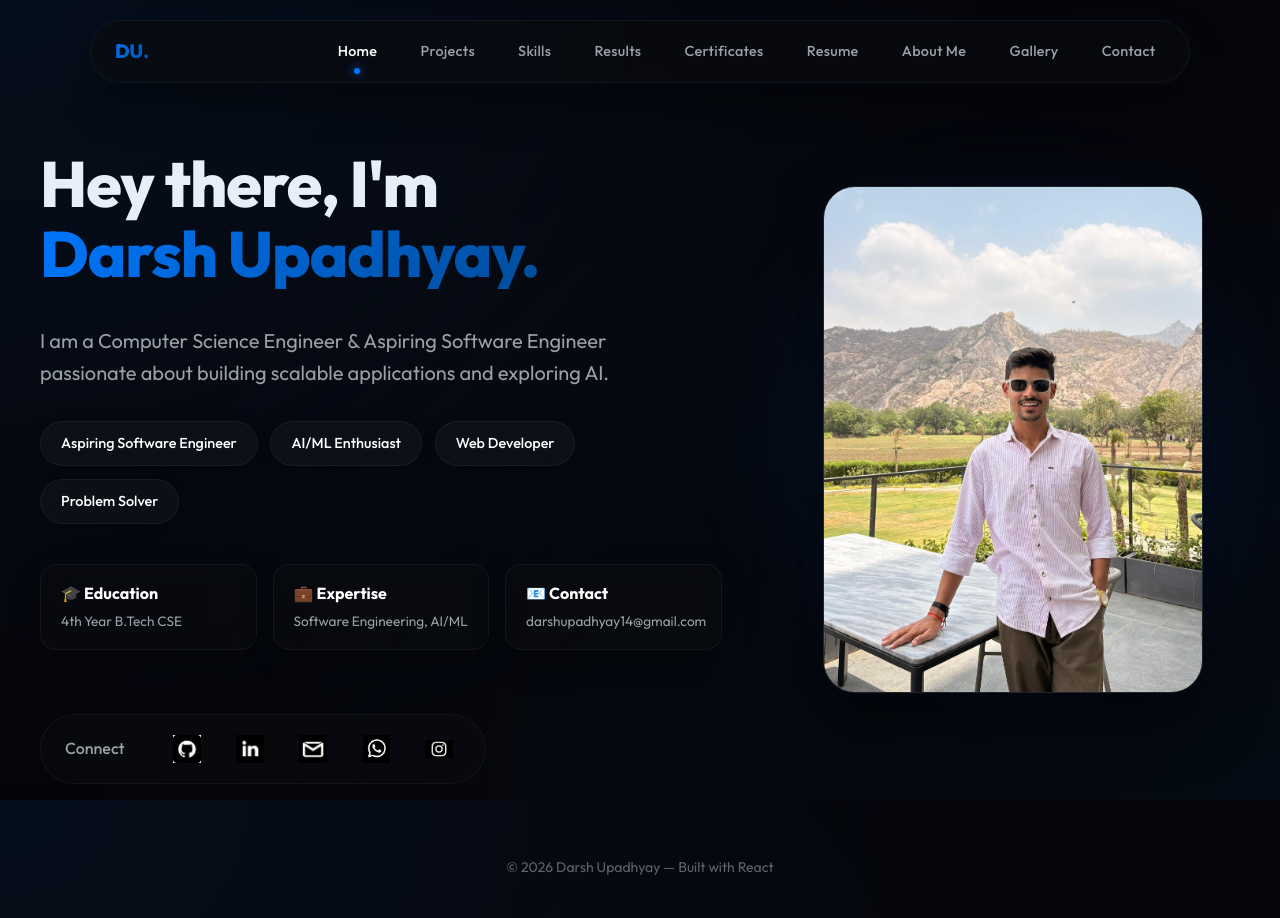
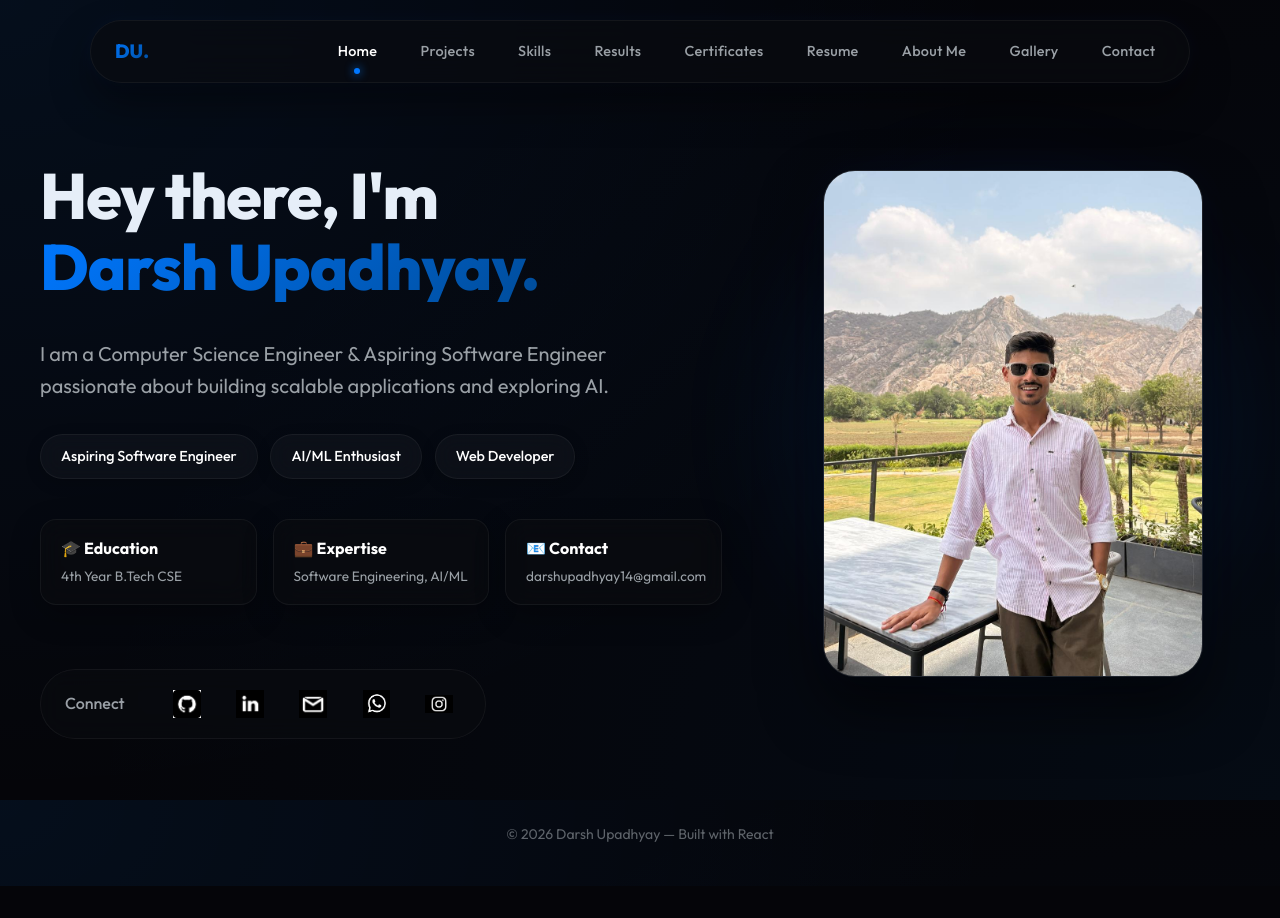
Before and after one commit to DarshUpadhyay12/portfolio-website, a React (Vite) app in the folder frontend/: page / in a window 1280 px wide. After the commit the page ends 886 px from the top, so only its background shows below. Built offline with nearby package versions, Linux system fonts and the light colour scheme; the HTML template or start-up script is replaced by a standard one.

Commit message:
Content updates: Sem 6, CGPA 8.50, and Resume

```diff
--- a/frontend/src/pages/About.jsx
+++ b/frontend/src/pages/About.jsx
@@ -127,7 +127,7 @@ const AboutMe = () => {
                   Asha M. Tarsadia
                 </p>
                 <div style={{ display: "flex", flexDirection: "column", gap: "4px", fontSize: "0.9rem", color: "var(--muted)" }}>
-                  <span>Expected Graduation: 2026 | CGPA: 8.26</span>
+                  <span>Expected Graduation: 2026 | CGPA: 8.50</span>
                   <span>Google Developer Hackathon Participant</span>
                 </div>
               </div>
--- a/frontend/src/pages/Home.jsx
+++ b/frontend/src/pages/Home.jsx
@@ -17,7 +17,6 @@ export default function Home() {
     'Aspiring Software Engineer',
     'AI/ML Enthusiast',
     'Web Developer',
-    'Problem Solver',
   ]
 
   const quickLinks = [
--- a/frontend/src/pages/Results.jsx
+++ b/frontend/src/pages/Results.jsx
@@ -24,6 +24,7 @@ const RESULTS_DATA = {
     { title: "BTech Semester 3", org: "University", date: "Sem 3", img: "/results/btech-sem3.jpg", link: "/results/btech-sem3.jpg" },
     { title: "BTech Semester 4", org: "University", date: "Sem 4", img: "/results/btech-sem4.jpg", link: "/results/btech-sem4.jpg" },
     { title: "BTech Semester 5", org: "University", date: "Sem 5", img: "/results/btech-sem5.jpg", link: "/results/btech-sem5.jpg" },
+    { title: "BTech Semester 6", org: "University", date: "Sem 6", img: "/results/btech-sem6.jpeg", link: "/results/btech-sem6.jpeg" },
   ],
 };
 
```
Also changed, not shown: frontend/public/results/btech-sem6.jpeg (added), 1 other file (tests, documents, lock files or other folders).
